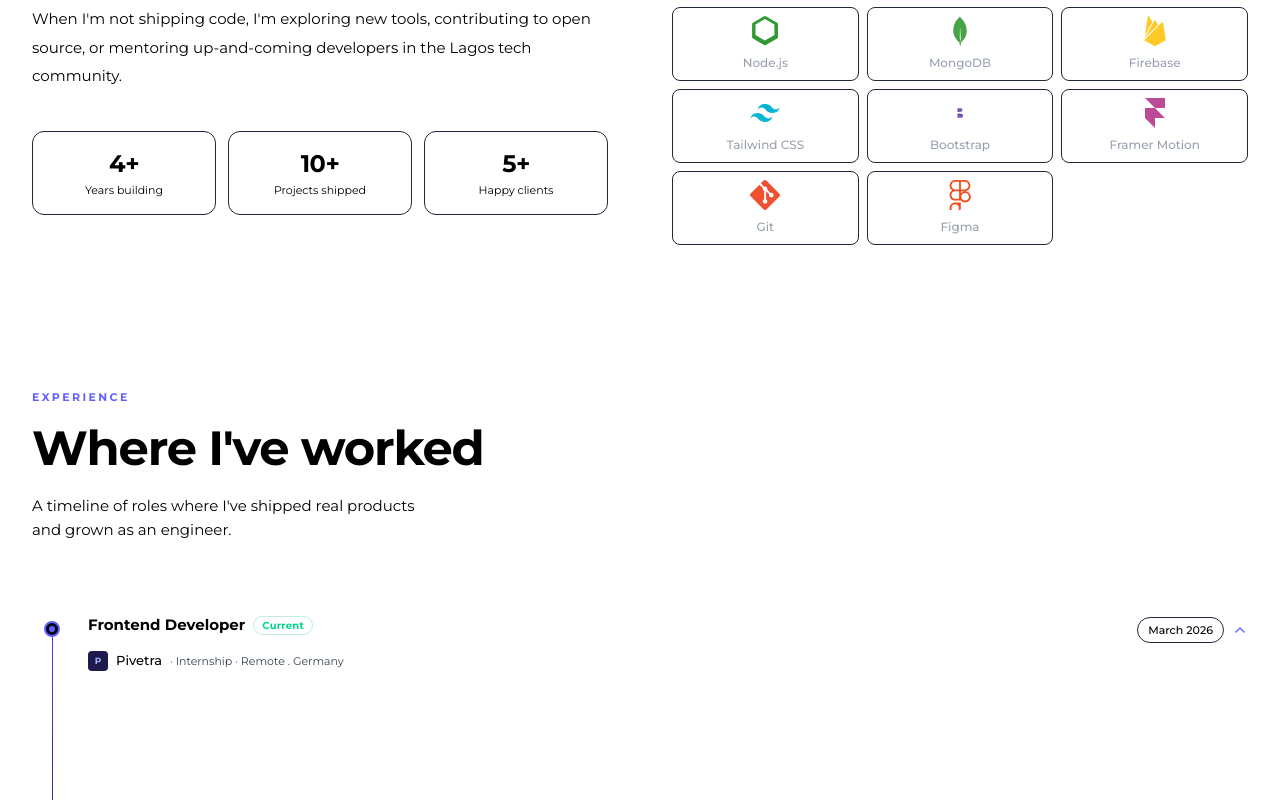
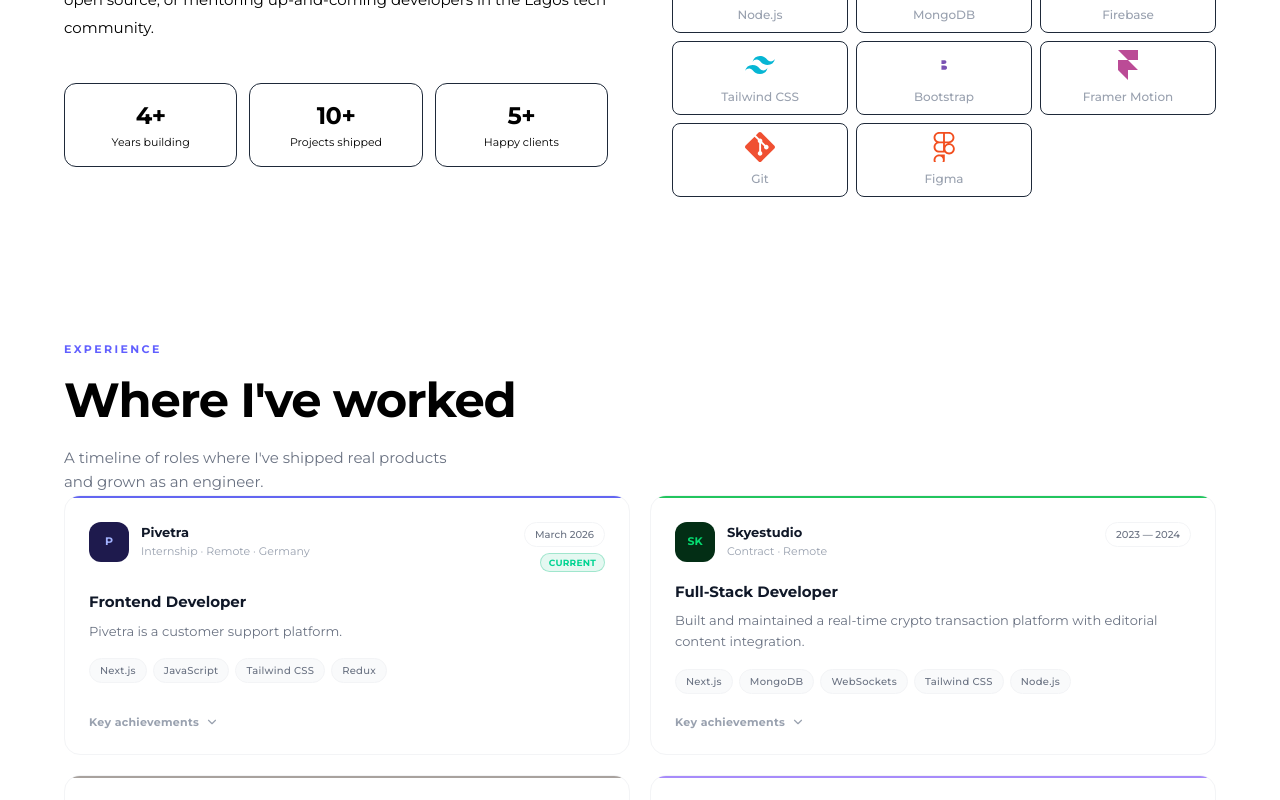
Before and after one commit to EMMANUEL08161823021/Portfolio, a Next.js app in the folder portfolio/: page /home in a window 1280 px wide. Shown: the part 2000-2800 px from the top of the page. Built offline with nearby package versions, Linux system fonts and the light colour scheme.

Commit message:
new idea

```diff
--- a/portfolio/app/constants/Footer.jsx
+++ b/portfolio/app/constants/Footer.jsx
@@ -2,7 +2,7 @@ import React from 'react'
 
 const Footer = () => {
   return (
-     <div className="pt-8 max-w-5xl mx-auto border-t border-gray-800 flex flex-col sm:flex-row items-center justify-between gap-4">
+     <div className="py-8 max-w-6xl px-4 mx-auto border-t border-gray-800 flex flex-col sm:flex-row items-center justify-between gap-4">
         <p className="text-[13px] text-gray-600">
           © {new Date().getFullYear()} Emmanuel Oguntolu. All rights reserved.
         </p>
--- a/portfolio/app/constants/Navbar.jsx
+++ b/portfolio/app/constants/Navbar.jsx
@@ -78,7 +78,7 @@ export default function Navbar() {
           ? "bg-[#334b49] backdrop-blur-[14px] border-b border-white/[0.06]"
           : "bg-transparent border-b border-transparent"
       }`}>
-        <div className="mx-auto px-4 md:px-8 h-[60px] flex items-center justify-between gap-6">
+        <div className="max-w-6xl px-4 mx-auto h-[60px] flex items-center justify-between gap-6">
 
           {/* Logo */}
           <Link href="/" className="flex items-center gap-2 flex-shrink-0 no-underline">
--- a/portfolio/app/home/components/About.jsx
+++ b/portfolio/app/home/components/About.jsx
@@ -123,11 +123,11 @@ const FACTS = [
 
 export default function About() {
   return (
-    <section id="about" className="px-4 md:px-8">
+    <section id="about" className="px-4">
       <br/>
       <br/>
       <br/>
-      <div className="mx-auto">
+      <div className="max-w-6xl mx-auto">
 
         {/* ── Two-column layout ── */}
         <div className="grid md:grid-cols-2 gap-16 items-start">
--- a/portfolio/app/home/components/Contact.jsx
+++ b/portfolio/app/home/components/Contact.jsx
@@ -85,8 +85,7 @@ export default function Contact() {
   }
 
   return (
-    <section id="contact" className="px-4 md:px-8">
-     <br/>
+    <section id="contact" className="px-4">
      <br/>
      <br/>
      <br/>
@@ -113,7 +112,7 @@ export default function Contact() {
         textarea.field { resize: none; }
       `}</style>
 
-      <div className="mx-auto">
+      <div className="max-w-6xl mx-auto">
 
         {/* Header */}
         <div className="mb-4 space-y-3">
--- a/portfolio/app/home/components/Experience.jsx
+++ b/portfolio/app/home/components/Experience.jsx
@@ -9,13 +9,14 @@ const JOBS = [
     initials: "P",
     logoBg: "bg-indigo-950",
     logoText: "text-indigo-300",
-    type: "Internship · Remote . Germany",
+    accentColor: "#6366f1",
+    type: "Internship · Remote · Germany",
     period: "March 2026",
     current: true,
-    desc: "Pivetra is a customer support platform",
+    desc: "Pivetra is a customer support platform.",
     achievements: [
-      "I migrated the admin UI from Material UI to shadcn/ui, optimizing Next.js rendering and lifecycle methods to significantly reduce bundle weight and improve responsiveness",
-      "I architected a scalable translation module to support multi-language localization (e.g., German, Hindi). Implemented dynamic language switching and context-aware string mapping to ensure a seamless experience for global users.",
+      "Migrated the admin UI from Material UI to shadcn/ui, reducing bundle weight and improving responsiveness.",
+      "Architected a scalable translation module to support multi-language localization (German, Hindi) with dynamic language switching.",
       "Rebuilt complex product flows using react-hook-form and Redux.",
     ],
     stack: ["Next.js", "JavaScript", "Tailwind CSS", "Redux"],
@@ -27,9 +28,10 @@ const JOBS = [
     initials: "SK",
     logoBg: "bg-green-950",
     logoText: "text-green-400",
+    accentColor: "#22c55e",
     type: "Contract · Remote",
     period: "2023 — 2024",
-    desc: "Built and maintained a real-time crypto transaction platform with editorial content integration. Sole developer responsible for both frontend and backend systems.",
+    desc: "Built and maintained a real-time crypto transaction platform with editorial content integration.",
     achievements: [
       "Architected real-time data pipeline handling 10k+ daily transactions using WebSockets.",
       "Integrated MongoDB with Next.js API routes, achieving sub-100ms average query response.",
@@ -44,15 +46,16 @@ const JOBS = [
     initials: "RL",
     logoBg: "bg-stone-900",
     logoText: "text-stone-400",
+    accentColor: "#a8a29e",
     type: "Remote",
     period: "Jan 2025",
-    desc: "Rootshive is a digital tool that helps people and businesses manage their money better. It's like a personal financial assistant that tracks income, expenses, and spending patterns.",
+    desc: "Rootshive is a digital tool that helps people and businesses manage their money better.",
     achievements: [
-      "Created visually appealing and responsive user interfaces for Rootshive's landing pages",
-      "Consistently met deadlines while delivering high-quality,  functional, and visually appealing results.",
+      "Created visually appealing and responsive user interfaces for Rootshive's landing pages.",
+      "Consistently met deadlines while delivering high-quality, functional, and visually appealing results.",
       "Utilized Bootstrap for layouts and responsive design, paired with CSS for deep custom styling in PHP environment.",
     ],
-    stack: ["HTML", "Booststrap", "PHP"],
+    stack: ["HTML", "Bootstrap", "PHP"],
   },
   {
     id: 4,
@@ -61,166 +64,169 @@ const JOBS = [
     initials: "LA",
     logoBg: "bg-violet-950",
     logoText: "text-violet-300",
+    accentColor: "#a78bfa",
     type: "Freelance · Remote · Abuja",
     period: "2024",
-    desc: "A Software That Monitors and Detect Leakages in Pipelines in Realtime and Sends Instant Alerts",
+    desc: "A software that monitors and detects leakages in pipelines in real-time and sends instant alerts.",
     achievements: [
       "Successfully developed a PWA to monitor pipeline systems in real-time using IoT sensors.",
-      "Implemented real-time updates and anomaly detection with alerts sent via email for critical issues like leaks.",
+      "Implemented real-time updates and anomaly detection with alerts sent via email for critical issues.",
       "Integrated React components with backend RESTful APIs for data retrieval and dynamic updates.",
     ],
     stack: ["React", "Framer Motion", "SCSS", "Git"],
   },
 ]
 
-const ChevronIcon = ({ open }) => (
-  <svg
-    width="16"
-    height="16"
-    viewBox="0 0 24 24"
-    fill="none"
-    stroke="currentColor"
-    strokeWidth="2"
-    strokeLinecap="round"
-    strokeLinejoin="round"
-    className={`transition-transform duration-300 ${
-      open ? "rotate-180 text-indigo-500" : "rotate-0 text-gray-600"
-    }`}
-  >
-    <path d="M6 9l6 6 6-6" />
+const ArrowIcon = () => (
+  <svg width="14" height="14" viewBox="0 0 24 24" fill="none" stroke="currentColor" strokeWidth="2" strokeLinecap="round" strokeLinejoin="round">
+    <path d="M7 17L17 7M17 7H7M17 7v10" />
   </svg>
 )
 
 export default function Experience() {
-  const [active, setActive] = useState(1)
+  const [expanded, setExpanded] = useState(null)
 
   return (
-    <section id="experience" className="mx-auto px-4 md:px-8 min-h-screen">
+    <section id="experience" className="px-4">
       <br/>
       <br/>
       <br/>
-          <style>{`
-          @keyframes slideDown {
-               from { opacity: 0; transform: translateY(-10px); }
-               to   { opacity: 1; transform: translateY(0); }
-          }
-          .exp-open { animation: slideDown 0.3s cubic-bezier(0.22,1,0.36,1) both; }
-          `}</style>
+      <div className="max-w-6xl mx-auto">
 
-          <div className="w-full mx-auto">
         {/* Header */}
-            <div>
+        <div className="">
           <p className="text-[11px] tracking-[0.22em] uppercase text-indigo-500 font-semibold mb-3">
             Experience
           </p>
           <h2 className="text-4xl sm:text-5xl font-extrabold tracking-tight text-black leading-tight mb-4">
             Where I've worked
           </h2>
-                <p className="text-[15px] text-black leading-relaxed max-w-sm">
+          <p className="text-[15px] text-gray-500 leading-relaxed max-w-sm">
             A timeline of roles where I've shipped real products and grown as an engineer.
           </p>
         </div>
 
-            <br/>
-            <br/>
-            <br/>
+        {/* Cards grid */}
+        <div className="grid sm:grid-cols-2 gap-5">
+          {JOBS.map((job) => {
+            const isOpen = expanded === job.id
+            return (
+              <div
+                key={job.id}
+                className="group relative flex flex-col rounded-2xl border border-gray-100 dark:border-gray-800 bg-white dark:bg-gray-900 overflow-hidden transition-all duration-300 hover:border-gray-200 dark:hover:border-gray-700 hover:shadow-lg dark:hover:shadow-none"
+              >
+                {/* Top accent bar */}
+                <div
+                  className="h-0.5 w-full"
+                  style={{ background: job.accentColor }}
+                />
 
-            <div className="relative">
+                <div className="flex flex-col flex-1 p-6">
 
-                <div className="absolute left-5 top-2 bottom-0 w-px bg-gradient-to-b from-indigo-600 via-gray-800 to-transparent" />
-
-                {JOBS.map((job) => {
-                const isOpen = active === job.id
-
-                return (
-                <div key={job.id} className="relative pl-14 pb-9 last:pb-0">
-
-                      {/* Dot */}
+                  {/* Card header */}
+                  <div className="flex items-start justify-between gap-4 mb-5">
+                    <div className="flex items-center gap-3">
+                      {/* Company logo */}
                       <div
-                      className={`absolute left-3 top-1.5 z-10 w-4 h-4 rounded-full border-2 flex items-center justify-center bg-gray-950 transition-colors duration-200 ${
-                          isOpen ? "border-indigo-500" : "border-gray-700"
-                      }`}
+                        className={`w-10 h-10 rounded-xl flex items-center justify-center text-[11px] font-extrabold flex-shrink-0 ${job.logoBg} ${job.logoText}`}
                       >
-                      <div
-                          className={`w-1.5 h-1.5 rounded-full transition-colors duration-200 ${
-                          isOpen ? "bg-indigo-500" : "bg-gray-700"
-                          }`}
-                      />
+                        {job.initials}
+                      </div>
+                      <div>
+                        <p className="text-[13px] font-bold text-gray-900 dark:text-white leading-tight">
+                          {job.company}
+                        </p>
+                        <p className="text-[11px] text-gray-400 dark:text-gray-500 mt-0.5">
+                          {job.type}
+                        </p>
+                      </div>
                     </div>
 
-                      {/* Header button */}
-                      <button
-                      onClick={() => setActive(isOpen ? -1 : job.id)}
-                      className="w-full text-left bg-transparent border-0 p-0 cursor-pointer group"
+                    {/* Period + current badge */}
+                    <div className="flex flex-col items-end gap-1.5 flex-shrink-0">
+                      <span
+                        className="text-[10px] font-medium px-2.5 py-1 rounded-full border border-gray-100 dark:border-gray-800 text-gray-500 dark:text-gray-400 whitespace-nowrap"
                       >
-                      {/* Title + period */}
-                      <div className="flex items-start justify-between gap-3 mb-2">
-                          <p className="text-[15px] font-bold text-black leading-snug">
-                          {job.title}
+                        {job.period}
+                      </span>
                       {job.current && (
-                          <span className="ml-2 align-middle text-[10px] font-semibold px-2 py-0.5 rounded-full border border-emerald-500/25 text-emerald-400 tracking-wide">
+                        <span className="text-[9px] font-bold px-2 py-0.5 rounded-full border border-emerald-500/30 bg-emerald-500/10 text-emerald-400 tracking-wide uppercase">
                           Current
                         </span>
                       )}
-                          </p>
-                          <div className="flex items-center gap-2 flex-shrink-0 mt-0.5">
-                          <span className="text-[11px] font-medium px-2.5 py-1 rounded-full border border-gray-800 text-black whitespace-nowrap">
-                          {job.period}
-                          </span>
-                          <ChevronIcon open={isOpen} />
                     </div>
                   </div>
 
-                      {/* Company */}
-                      <div className="flex items-center gap-2">
-                          <div
-                          className={`w-5 h-5 rounded-[4px] flex items-center justify-center text-[9px] font-extrabold flex-shrink-0 ${job.logoBg} ${job.logoText}`}
-                          >
-                          {job.initials}
-                          </div>
-                          <span className="text-[13px] text-black font-medium">{job.company}</span>
-                          <span className="text-[11px] text-gray-700">· {job.type}</span>
-                      </div>
-                      </button>
+                  {/* Role title */}
+                  <h3 className="text-[15px] font-bold text-gray-900 dark:text-white mb-2 leading-snug">
+                    {job.title}
+                  </h3>
 
-                      {/* Expandable card */}
-                    {isOpen && (
-                      <div className="hidden sm:block">
-                        <div className="exp-open mt-4">
-                          <div className="border border-gray-800 rounded-xl p-5">
-
-                            <p className="text-[13px] text-gray-400 leading-[1.85] mb-4">
+                  {/* Description */}
+                  <p className="text-[13px] text-gray-500 dark:text-gray-400 leading-relaxed mb-4">
                     {job.desc}
                   </p>
 
-                            <ul className="flex flex-col gap-2 mb-5 list-none p-0 m-0">
-                              {job.achievements.map((a, i) => (
-                                <li
-                                  key={i}
-                                  className="relative text-[13px] text-gray-400 leading-[1.8] pl-4
-                                    before:content-[''] before:absolute before:left-0 before:top-[9px]
-                                    before:w-1.5 before:h-1.5 before:rounded-full before:bg-indigo-500"
-                                >
-                                  {a}
-                                </li>
-                              ))}
-                            </ul>
-
-                            <div className="flex flex-wrap gap-1.5">
+                  {/* Stack pills */}
+                  <div className="flex flex-wrap gap-1.5 mb-5">
                     {job.stack.map((s) => (
                       <span
                         key={s}
-                                  className="text-[10px] font-medium tracking-wide px-2.5 py-1 rounded-full bg-gray-800 border border-gray-700/60 text-gray-300"
+                        className="text-[10px] font-medium tracking-wide px-2.5 py-1 rounded-full bg-gray-50 dark:bg-gray-800 border border-gray-100 dark:border-gray-700 text-gray-500 dark:text-gray-400"
                       >
                         {s}
                       </span>
                     ))}
                   </div>
 
-                          </div>
-                        </div>
+                  {/* Expand toggle */}
+                  <button
+                    onClick={() => setExpanded(isOpen ? null : job.id)}
+                    className="mt-auto self-start inline-flex items-center gap-1.5 text-[11px] font-semibold tracking-wide text-gray-400 hover:text-gray-900 dark:hover:text-white transition-colors"
+                  >
+                    {isOpen ? "Show less" : "Key achievements"}
+                    <svg
+                      width="14" height="14" viewBox="0 0 24 24"
+                      fill="none" stroke="currentColor" strokeWidth="2"
+                      strokeLinecap="round" strokeLinejoin="round"
+                      className={`transition-transform duration-300 ${isOpen ? "rotate-180" : "rotate-0"}`}
+                    >
+                      <path d="M6 9l6 6 6-6" />
+                    </svg>
+                  </button>
+
+                  {/* Achievements — expandable */}
+                  {isOpen && (
+                    <div
+                      className="mt-4 pt-4 border-t border-gray-100 dark:border-gray-800"
+                      style={{ animation: "slideDown 0.3s cubic-bezier(0.22,1,0.36,1) both" }}
+                    >
+                      <style>{`
+                        @keyframes slideDown {
+                          from { opacity: 0; transform: translateY(-8px); }
+                          to   { opacity: 1; transform: translateY(0); }
+                        }
+                      `}</style>
+                      <ul className="flex flex-col gap-3">
+                        {job.achievements.map((a, i) => (
+                          <li
+                            key={i}
+                            className="relative text-[12.5px] text-gray-500 dark:text-gray-400 leading-[1.8] pl-4
+                              before:content-[''] before:absolute before:left-0 before:top-[8px]
+                              before:w-1.5 before:h-1.5 before:rounded-full"
+                            style={{ "--dot-color": job.accentColor }}
+                          >
+                            <span
+                              className="absolute left-0 top-[8px] w-1.5 h-1.5 rounded-full flex-shrink-0"
+                              style={{ background: job.accentColor }}
+                            />
+                            {a}
+                          </li>
+                        ))}
+                      </ul>
                     </div>
                   )}
+                </div>
               </div>
             )
           })}
--- a/portfolio/app/home/components/Hero.jsx
+++ b/portfolio/app/home/components/Hero.jsx
@@ -95,7 +95,7 @@ const Hero = () => {
         }}
       />
 
-      <div className="relative w-full max-w-5xl mx-auto px-6 py-24 grid md:grid-cols-2 gap-16 items-center">
+      <div className="relative w-full max-w-6xl px-4 mx-auto py-24 grid md:grid-cols-2 gap-16 items-center">
 
         {/* ── LEFT ── */}
         <div className="space-y-7">
--- a/portfolio/app/home/components/Services.jsx
+++ b/portfolio/app/home/components/Services.jsx
@@ -121,12 +121,11 @@ const ArrowIcon = () => (
 
 export default function Services() {
   return (
-    <section id="services" className="text-black px-4 md:px-8">
+    <section id="services" className="text-black">
       <br/>
       <br/>
       <br/>
-      <br/>
-      <div className="mx-auto">
+      <div className="max-w-6xl px-4 mx-auto">
 
         {/* Header */}
         <div className="mb-16 space-y-3">
@@ -174,7 +173,6 @@ export default function Services() {
       <br/>
       <br/>
       <br/>
-      <br/>
     </section>
   )
 }
--- a/portfolio/app/home/components/Works.jsx
+++ b/portfolio/app/home/components/Works.jsx
@@ -308,7 +308,7 @@ function DesktopScroll() {
       style={{ height: `${works.length * 100}vh` }}
       className="relative hidden md:block"
     >
-      <div className="sticky top-0 h-screen flex flex-col justify-center overflow-hidden">
+      <div className="sticky max-w-6xl px-4 mx-auto top-0 h-screen flex flex-col justify-center overflow-hidden">
 
         <div className="px-4 md:px-8 mb-6">
           <p className="text-[10px] tracking-[0.25em] text-gray-400 uppercase">
--- a/portfolio/app/home/components/file.js
+++ b/portfolio/app/home/components/file.js
@@ -76,7 +76,7 @@ const Works = () => {
 
   return (
     <section className="bg-white dark:bg-gray-950 py-24">
-      <div className="w-full max-w-5xl mx-auto px-6">
+      <div className="w-full max-w-6xl px-4 mx-auto px-6">
 
         {/* Section label */}
         <p className="text-[10px] tracking-[0.25em] text-gray-400 uppercase mb-10">
```
Lines whose indentation alone changed are shown as unchanged.
